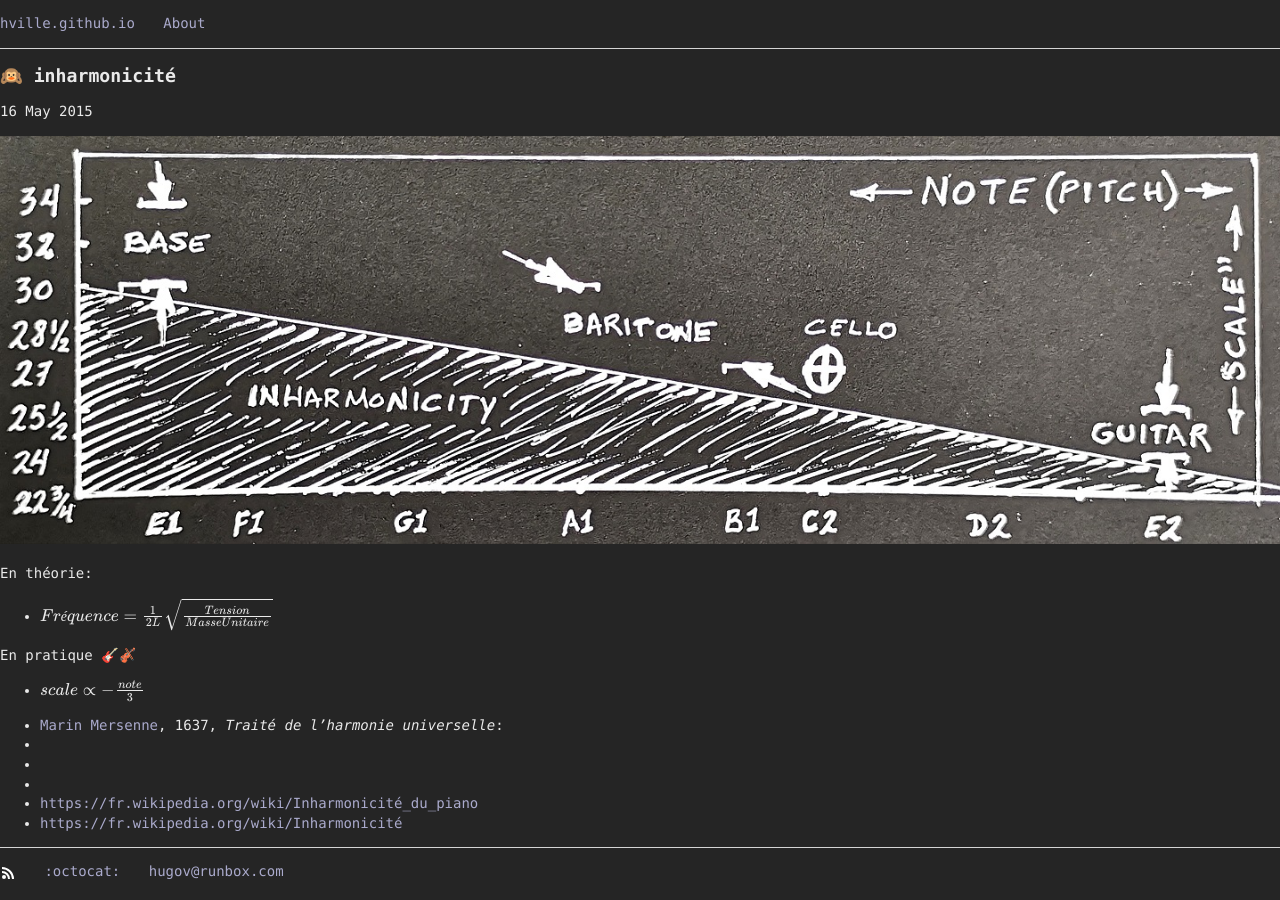
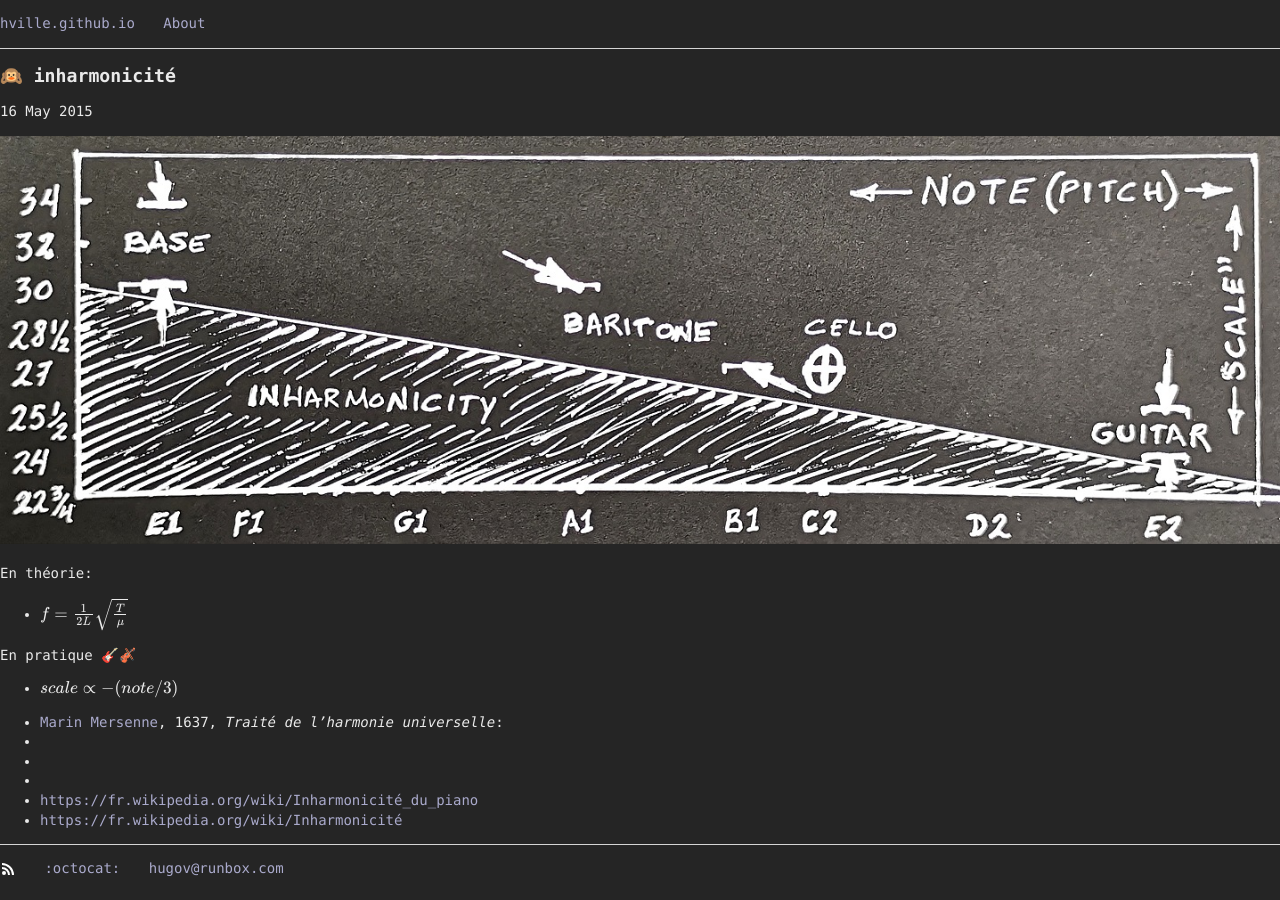
Before and after one commit to hville/hville.github.io, a Jekyll site: the page built from _posts/2020-05-16-inharmonicity.md, in a window 1280 px wide. Built offline with Jekyll 4.4.1, drawn with Linux system fonts in a browser that asks for light colours; emoji names are drawn with the system emoji font; the repository's description, which GitHub fills in, is left out.

Commit message:
latex fraction

```diff
--- a/_posts/2020-05-16-inharmonicity.md
+++ b/_posts/2020-05-16-inharmonicity.md
@@ -8,10 +8,10 @@ tex: true
 ![inharmonicity](/help/20200517_inharmonicity.jpg)
 
 En théorie:
-* $Fréquence = \frac 1 {2L} \sqrt \frac {Tension} {MasseUnitaire}$
+* $f = \frac 1 {2L} \sqrt \frac T μ$
 
 En pratique :guitar::violin:
-* ${scale} \propto - \frac {note} 3$
+* ${scale} \propto -(note / 3)$
 
 
 * [Marin Mersenne](https://en.wikipedia.org/wiki/Marin_Mersenne), 1637, *Traité de l'harmonie universelle*:
```
